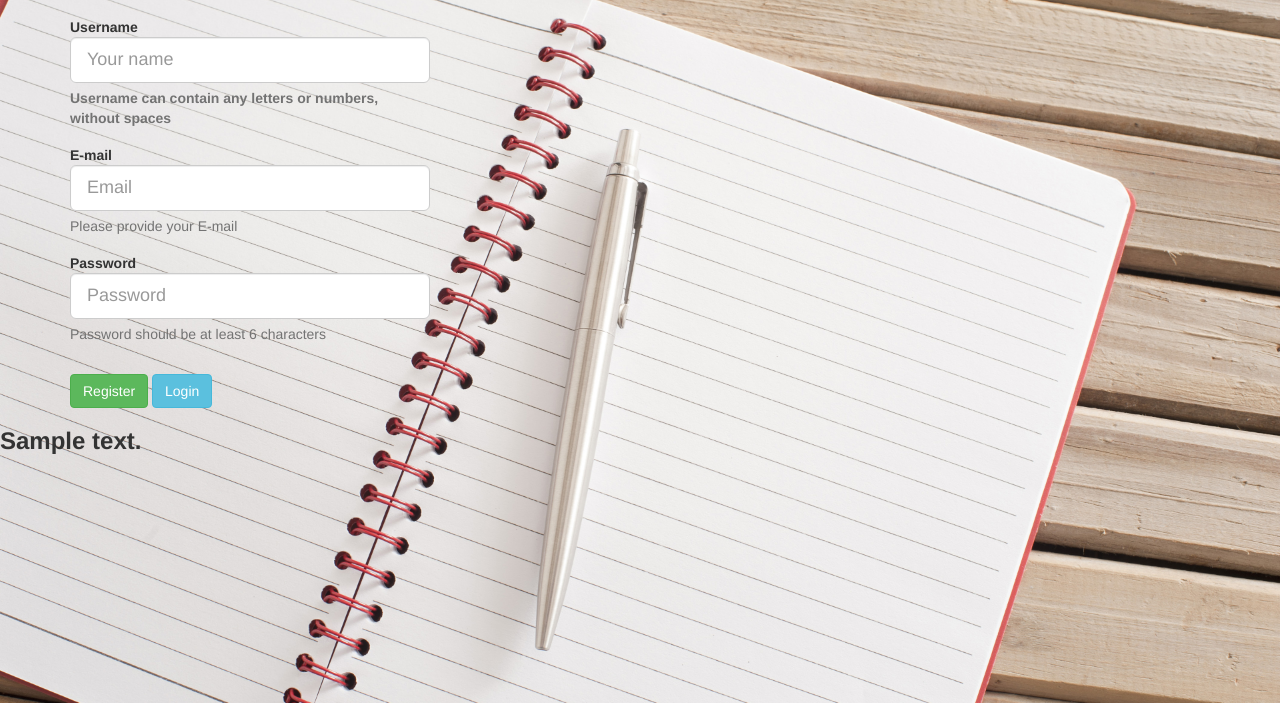
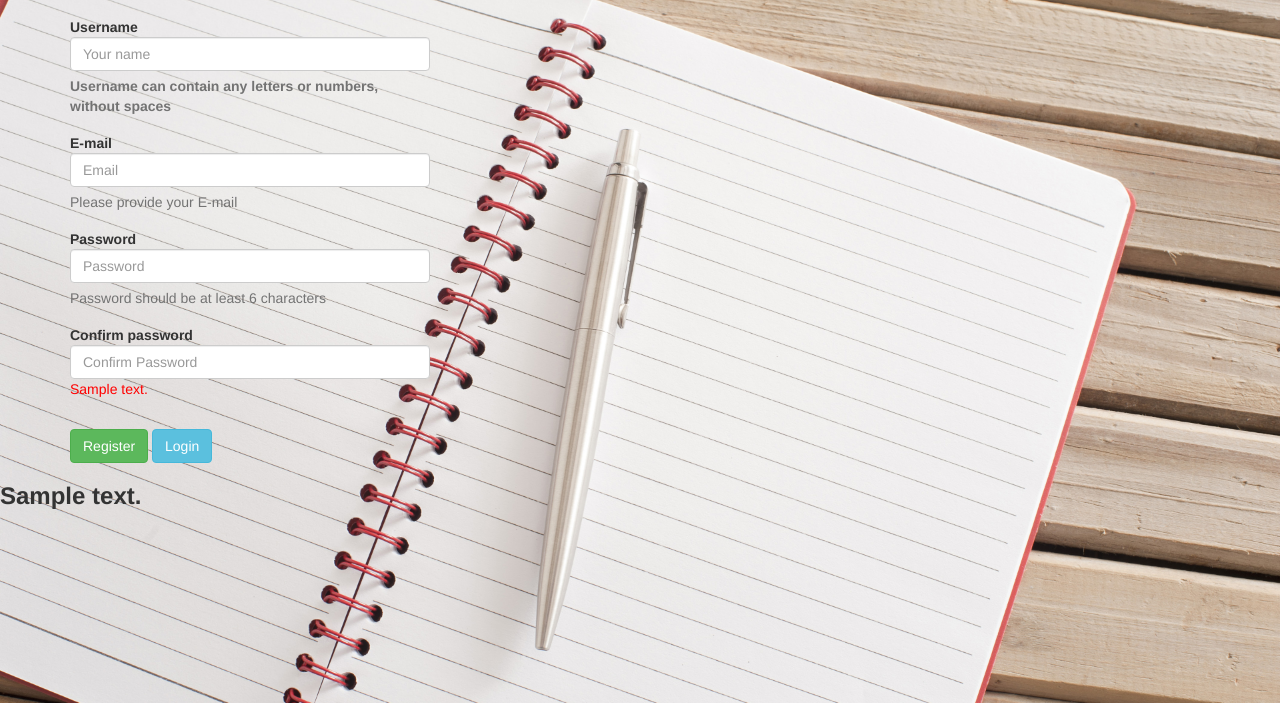
Before and after one commit to kumarisneha/todo_app, a Django app: template templates/registration.html in a window 1280 px wide. Shown: the part 60-763 px from the top of the page. Run offline with Django 3.2, Linux system fonts and the light colour scheme; the template is opened without the code that fills it: most values are stand-ins (such as "Sample title", 1, 10 or a date in 2020); parts of the project's set-up code (start-up, migrations or seed data) failed here and were passed over; some libraries are stand-ins or nearby versions.

Commit message:
updated registration file

```diff
--- a/templates/registration.html
+++ b/templates/registration.html
@@ -3,7 +3,11 @@
 <html lang="en">
 <head>
   <title>Registration Page</title>
-
+  <style type="text/css">
+  .redtext {
+    color: red;
+           }
+  </style>
   <meta charset="utf-8">
   <meta name="viewport" content="width=device-width, initial-scale=1">
   <link rel="stylesheet" href="/static/css/bootstrap.min.css">
@@ -26,7 +30,7 @@
             <div class="control-group">
               <label class="control-label" for="username">Username</label>
               <div class="controls">
-                <input type="text" name="user_name" placeholder="Your name" class="form-control input-lg">
+                <input type="text" name="user_name" placeholder="Your name" class="form-control input-md">
                 <p class="help-block"><strong>Username can contain any letters or numbers, without spaces</strong></p>
               </div>
             </div>
@@ -34,7 +38,7 @@
             <div class="control-group">
               <label class="control-label" for="email">E-mail</label>
               <div class="controls">
-                <input type="email" id="email" name="email_id" placeholder="Email" class="form-control input-lg">
+                <input type="email" id="email" name="email_id" placeholder="Email" class="form-control input-md">
                 <p class="help-block">Please provide your E-mail</p>
               </div>
             </div>
@@ -42,8 +46,16 @@
             <div class="control-group">
               <label class="control-label" for="password">Password</label>
               <div class="controls">
-                <input type="password" id="password" name="passwd" placeholder="Password" class="form-control input-lg">
+                <input type="password" id="password" name="passwd" placeholder="Password" class="form-control input-md">
                 <p class="help-block">Password should be at least 6 characters</p>
+              </div>
+            </div>
+
+            <div class="control-group">
+              <label class="control-label" for="password">Confirm password</label>
+              <div class="controls">
+                <input type="password" id="password" name="confirm_new_pass" placeholder="Confirm Password" class="form-control input-md">
+                <p class="redtext"> {{text}} </p>
               </div>
             </div>
             <br>
```
